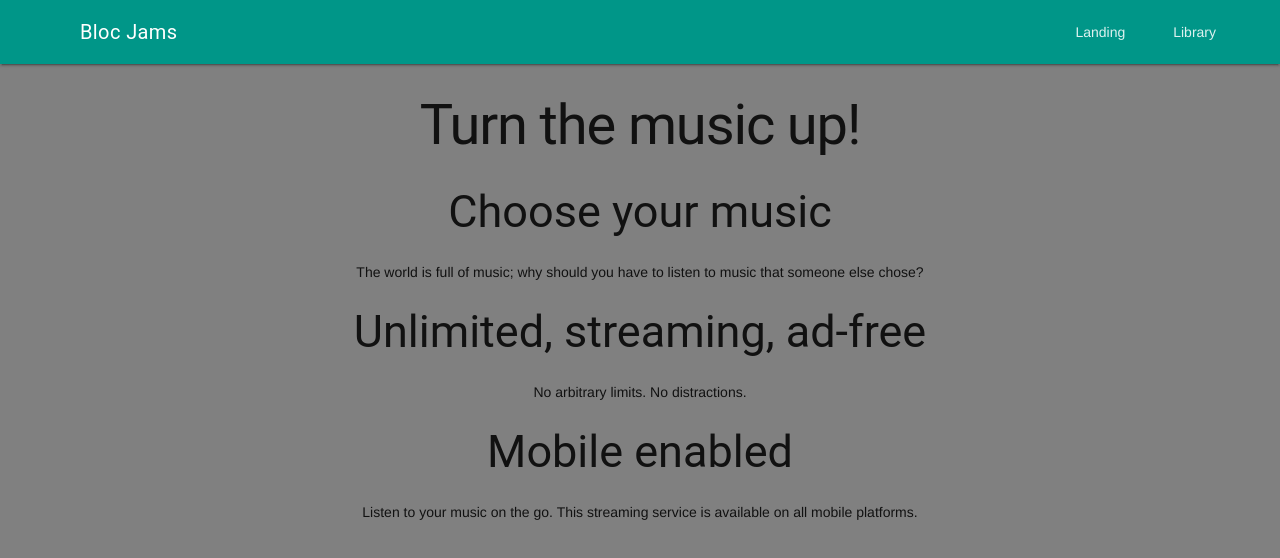
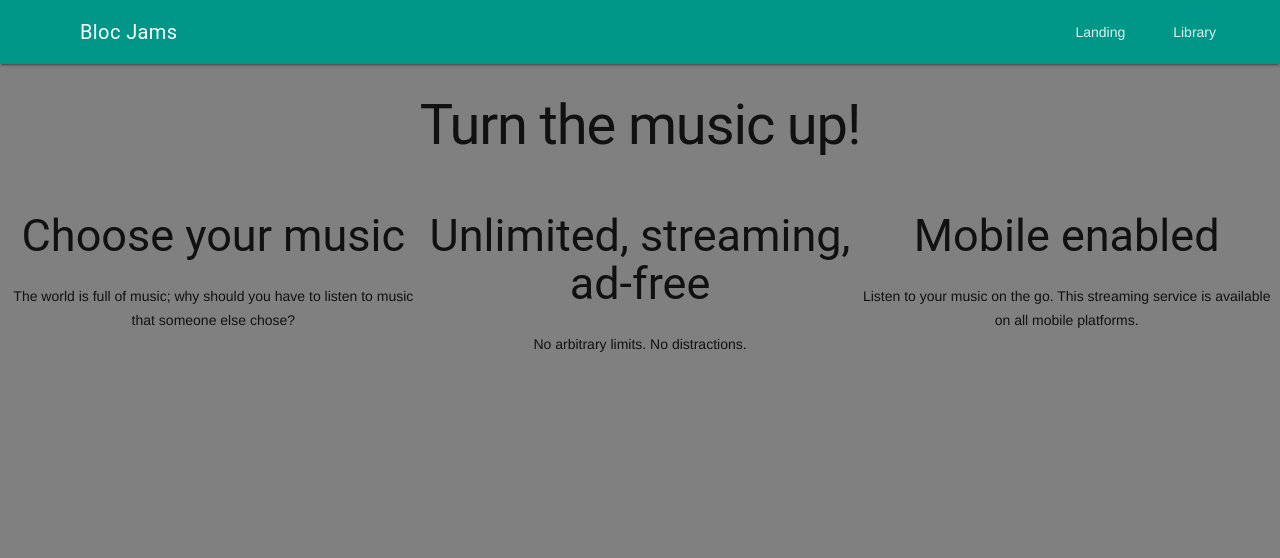
Before and after one commit to KaizokuKing7/bloc-jams-react, a React (Create React App) app: page / in a window 1280 px wide. Shown: the top 558 px of the page. Built offline with nearby package versions, Linux system fonts and the light colour scheme.

Commit message:
style completed

```diff
--- a/src/index.css
+++ b/src/index.css
@@ -25,3 +25,17 @@ body {
   margin-right: auto;
   margin-left: auto;
   }
+
+  .selling-points{
+    display: flex;
+    flex-direction: row;
+  }
+
+  .point{
+    flex:1;
+  }
+
+  .library{
+    display: flex;
+    justify-content: space-around;
+  }
```
